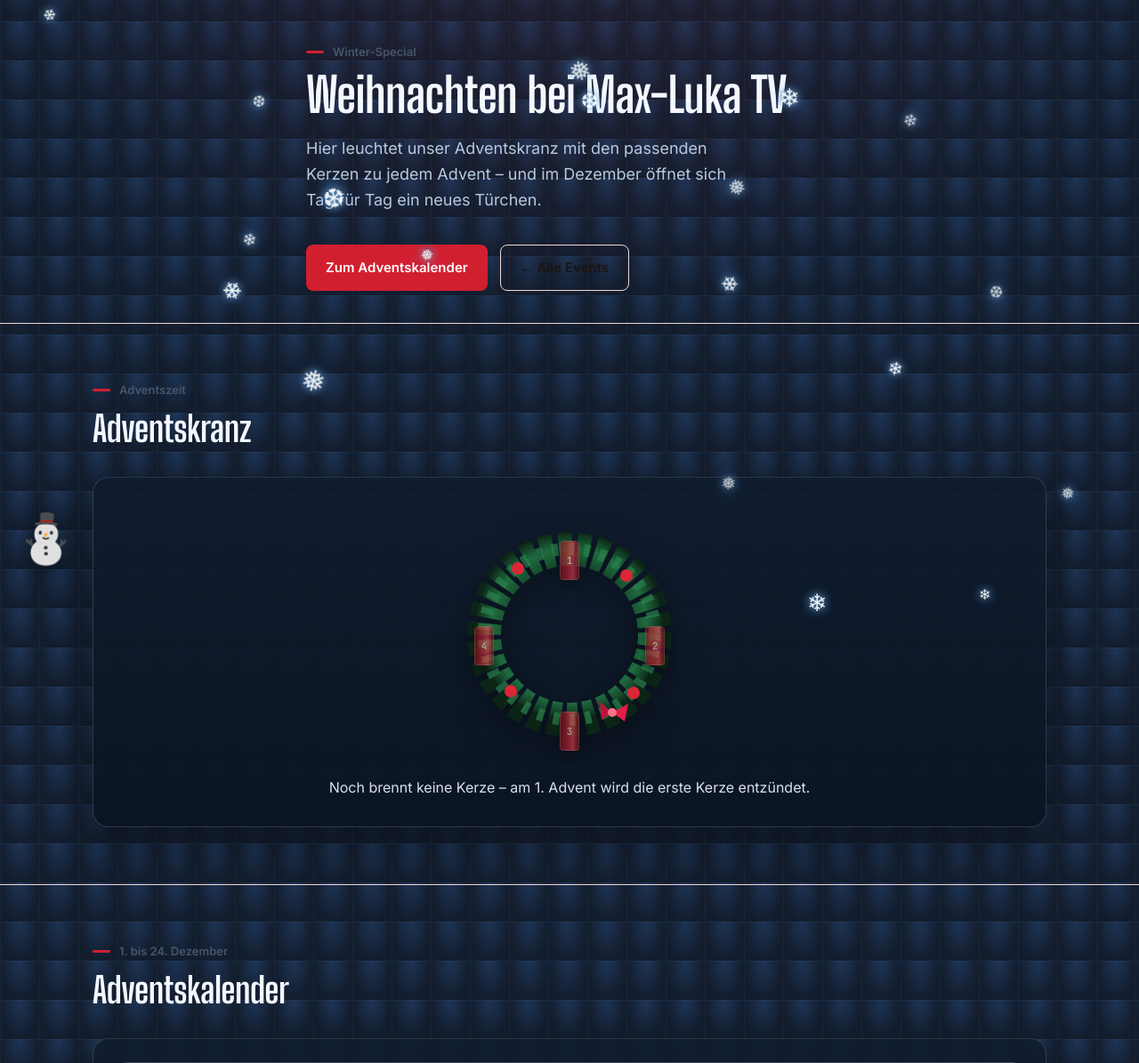
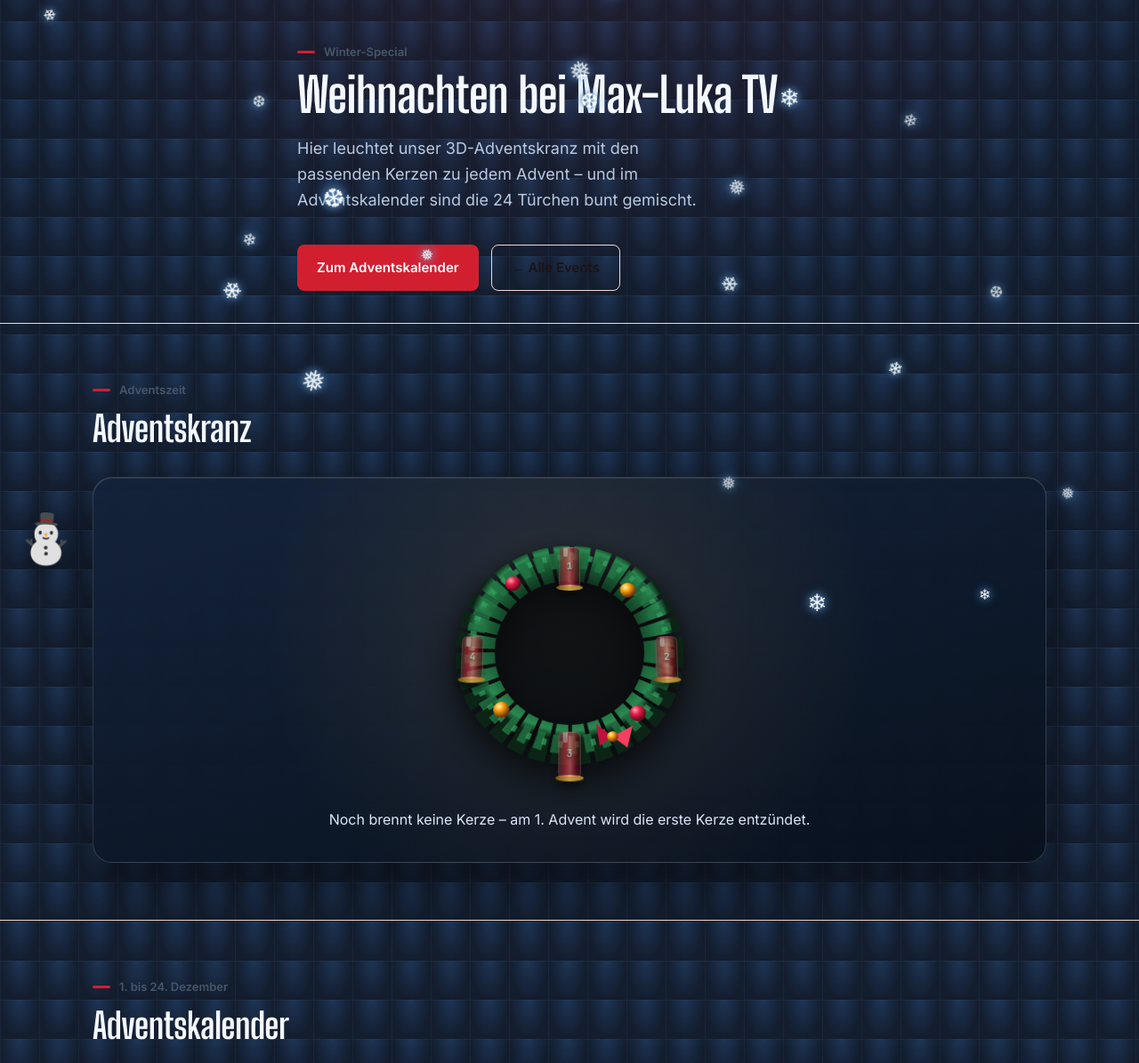
Before and after one commit to maxlukatv/max-luka-tv, a Flask app: page /event/weinachten in a window 1280 px wide. Shown: the part 152-1347 px from the top of the page at 89% size. Run offline with Flask 3, Linux system fonts and the light colour scheme; data that the repository does not hold is empty; some libraries are stand-ins or nearby versions.

Commit message:
Add files via upload

```diff
--- a/templates/event_weinachten.html
+++ b/templates/event_weinachten.html
@@ -28,16 +28,22 @@
     }
 
     .xmas-lead {
-      max-width: 640px;
+      max-width: 660px;
     }
 
-    /* ---------- Adventskranz ---------- */
+    /* ---------- 3D Adventskranz ---------- */
     .wreath-card {
-      background: linear-gradient(180deg, rgba(16, 28, 46, 0.92), rgba(11, 20, 34, 0.96));
-      border: 1px solid rgba(255, 255, 255, 0.14);
-      border-radius: 18px;
-      padding: 36px 24px 30px;
-      box-shadow: 0 18px 42px rgba(0, 0, 0, 0.35);
+      position: relative;
+      overflow: hidden;
+      background:
+        radial-gradient(circle at 50% 38%, rgba(255, 196, 82, 0.11), transparent 58%),
+        linear-gradient(165deg, rgba(20, 35, 58, 0.94), rgba(9, 17, 30, 0.98));
+      border: 1px solid rgba(255, 255, 255, 0.15);
+      border-radius: 22px;
+      padding: 40px 24px 34px;
+      box-shadow:
+        0 24px 50px rgba(0, 0, 0, 0.45),
+        inset 0 1px 0 rgba(255, 255, 255, 0.12);
       display: flex;
       flex-direction: column;
       align-items: center;
@@ -46,12 +52,21 @@
 
     .wreath-stage {
       position: relative;
-      width: 280px;
-      height: 280px;
+      width: 310px;
+      height: 310px;
       display: flex;
       align-items: center;
       justify-content: center;
-      margin-bottom: 20px;
+      margin-bottom: 22px;
+      perspective: 900px;
+    }
+
+    .wreath-3d-group {
+      position: relative;
+      width: 100%;
+      height: 100%;
+      transform-style: preserve-3d;
+      transform: rotateX(16deg);
     }
 
     .wreath-svg {
@@ -59,32 +74,35 @@
       inset: 0;
       width: 100%;
       height: 100%;
-      filter: drop-shadow(0 10px 18px rgba(0, 0, 0, 0.45));
+      filter:
+        drop-shadow(0 16px 22px rgba(0, 0, 0, 0.6))
+        drop-shadow(0 4px 8px rgba(0, 0, 0, 0.45));
     }
 
     .wreath-candles-ring {
       position: relative;
-      z-index: 2;
+      z-index: 3;
       width: 100%;
       height: 100%;
+      transform-style: preserve-3d;
     }
 
     .wreath-candle {
       position: absolute;
-      transform: translate(-50%, -50%);
+      transform: translate(-50%, -50%) translateZ(16px);
       display: flex;
       flex-direction: column;
       align-items: center;
     }
 
-    /* 4 Kerzen rund um den Kranz: 1 = oben, 2 = rechts, 3 = unten, 4 = links */
-    .wreath-candle--1 { top: 44px;  left: 140px; }
-    .wreath-candle--2 { top: 140px; left: 236px; }
-    .wreath-candle--3 { top: 236px; left: 140px; }
-    .wreath-candle--4 { top: 140px; left: 44px;  }
+    /* 4 Kerzen rund um den Kranz */
+    .wreath-candle--1 { top: 48px;  left: 155px; }
+    .wreath-candle--2 { top: 155px; left: 262px; }
+    .wreath-candle--3 { top: 262px; left: 155px; }
+    .wreath-candle--4 { top: 155px; left: 48px;  }
 
     .flame-slot {
-      height: 24px;
+      height: 26px;
       display: flex;
       align-items: flex-end;
       justify-content: center;
@@ -93,178 +111,227 @@
 
     .flame {
       position: relative;
-      width: 12px;
-      height: 20px;
-      border-radius: 50% 50% 35% 35% / 65% 65% 35% 35%;
-      background: radial-gradient(circle at 50% 72%, #ffffff 10%, #ffe066 42%, #ff8c00 76%, #e62e00 100%);
+      width: 13px;
+      height: 22px;
+      border-radius: 50% 50% 35% 35% / 68% 68% 32% 32%;
+      background: radial-gradient(circle at 50% 74%, #ffffff 8%, #fff099 38%, #ff9900 72%, #e62e00 100%);
       box-shadow:
-        0 0 10px 3px rgba(255, 195, 65, 0.85),
-        0 0 24px 8px rgba(255, 110, 15, 0.45);
+        0 0 12px 3px rgba(255, 200, 70, 0.9),
+        0 0 28px 10px rgba(255, 115, 15, 0.48);
       transform-origin: 50% 90%;
-      animation: flame-dance 1.15s ease-in-out infinite alternate;
+      animation: flame-dance 1.1s ease-in-out infinite alternate;
     }
 
-    .flame::after {
+    .flame::before {
       content: "";
       position: absolute;
-      inset: -14px;
+      inset: -18px;
       border-radius: 50%;
-      background: radial-gradient(circle, rgba(255, 185, 50, 0.28) 0%, transparent 70%);
+      background: radial-gradient(circle, rgba(255, 190, 55, 0.25) 0%, transparent 72%);
       pointer-events: none;
     }
 
     @keyframes flame-dance {
-      0%   { transform: scale(0.92, 0.96) rotate(-3deg); }
-      50%  { transform: scale(1.04, 1.05) rotate(2deg); }
-      100% { transform: scale(0.97, 1.08) rotate(-1.5deg); }
+      0%   { transform: scale(0.92, 0.95) rotate(-3.5deg); }
+      50%  { transform: scale(1.05, 1.06) rotate(2.5deg); }
+      100% { transform: scale(0.96, 1.09) rotate(-1.5deg); }
+    }
+
+    .candle-plate {
+      width: 30px;
+      height: 7px;
+      border-radius: 50%;
+      background: linear-gradient(90deg, #7c5815, #f5c85c, #b48322);
+      box-shadow: 0 4px 8px rgba(0, 0, 0, 0.55);
+      margin-top: -2px;
     }
 
     .candle-body {
-      width: 22px;
-      height: 44px;
-      border-radius: 5px 5px 4px 4px;
-      background: linear-gradient(90deg, #8e111d 0%, #dc2638 45%, #f04858 70%, #840e19 100%);
-      border: 1px solid rgba(255, 220, 220, 0.25);
-      box-shadow: 0 5px 12px rgba(0, 0, 0, 0.4);
+      position: relative;
+      width: 24px;
+      height: 48px;
+      border-radius: 6px 6px 4px 4px;
+      background:
+        linear-gradient(90deg,
+          rgba(75, 8, 15, 0.95) 0%,
+          rgba(218, 34, 52, 0.95) 28%,
+          rgba(255, 115, 128, 0.92) 52%,
+          rgba(175, 20, 35, 0.95) 78%,
+          rgba(70, 7, 14, 0.95) 100%);
+      border: 1px solid rgba(255, 235, 235, 0.28);
+      box-shadow:
+        inset -3px 0 6px rgba(0, 0, 0, 0.35),
+        inset 3px 0 6px rgba(255, 255, 255, 0.22),
+        0 8px 16px rgba(0, 0, 0, 0.5);
       display: flex;
       align-items: center;
       justify-content: center;
       font-family: var(--font-mono, monospace);
       font-size: 11px;
       font-weight: 700;
-      color: #fff5f5;
-      opacity: 0.58;
-      transition: opacity 0.25s ease, transform 0.25s ease, box-shadow 0.25s ease;
+      color: #ffffff;
+      text-shadow: 0 1px 3px rgba(0, 0, 0, 0.7);
+      opacity: 0.62;
+      transition: transform 0.25s ease, opacity 0.25s ease, box-shadow 0.25s ease;
+    }
+
+    /* Kleine Wachstropfen oben an der Kerze */
+    .candle-body::before {
+      content: "";
+      position: absolute;
+      top: 0;
+      left: 4px;
+      width: 5px;
+      height: 11px;
+      border-radius: 0 0 5px 5px;
+      background: rgba(255, 225, 228, 0.65);
     }
 
     .wreath-candle--lit .candle-body {
       opacity: 1;
       transform: translateY(-2px);
       box-shadow:
-        0 0 14px rgba(255, 165, 40, 0.45),
-        0 6px 14px rgba(0, 0, 0, 0.45);
+        inset -3px 0 6px rgba(0, 0, 0, 0.25),
+        inset 3px 0 6px rgba(255, 255, 255, 0.3),
+        0 0 18px rgba(255, 175, 45, 0.5),
+        0 10px 18px rgba(0, 0, 0, 0.55);
     }
 
     .wreath-caption {
       margin: 0;
       font-size: 16px;
-      color: #d6e0f0;
+      color: #dce6f7;
     }
 
     .wreath-caption strong {
-      color: #ffffff;
+      color: #ffd166;
     }
 
-    /* ---------- Adventskalender ---------- */
+    /* ---------- Moderner Adventskalender (durcheinander) ---------- */
     .advent-panel {
-      background: linear-gradient(180deg, rgba(16, 28, 46, 0.9), rgba(11, 20, 34, 0.95));
+      background: linear-gradient(165deg, rgba(18, 31, 52, 0.92), rgba(9, 17, 30, 0.96));
       border: 1px solid rgba(255, 255, 255, 0.14);
-      border-radius: 18px;
-      padding: 26px;
-      box-shadow: 0 18px 42px rgba(0, 0, 0, 0.32);
+      border-radius: 22px;
+      padding: 28px;
+      box-shadow:
+        0 22px 48px rgba(0, 0, 0, 0.4),
+        inset 0 1px 0 rgba(255, 255, 255, 0.1);
     }
 
     .advent-info-banner {
       background: rgba(255, 255, 255, 0.06);
+      backdrop-filter: blur(8px);
       border: 1px solid rgba(255, 255, 255, 0.14);
-      border-radius: 12px;
+      border-radius: 14px;
       padding: 14px 18px;
       margin-bottom: 24px;
-      color: #e6eefc;
+      color: #e8f0fc;
       font-size: 15px;
     }
 
     .advent-grid {
       display: grid;
       grid-template-columns: repeat(6, minmax(0, 1fr));
-      gap: 14px;
+      gap: 15px;
     }
 
-    @media (max-width: 900px) {
+    @media (max-width: 960px) {
       .advent-grid {
         grid-template-columns: repeat(4, minmax(0, 1fr));
       }
     }
 
-    @media (max-width: 560px) {
+    @media (max-width: 580px) {
       .advent-grid {
         grid-template-columns: repeat(3, minmax(0, 1fr));
-        gap: 10px;
+        gap: 11px;
       }
     }
 
     .door-tile {
       position: relative;
-      min-height: 104px;
+      min-height: 110px;
       padding: 14px 10px;
-      border-radius: 14px;
+      border-radius: 16px;
       border: 1px solid rgba(255, 255, 255, 0.16);
-      background: linear-gradient(145deg, #243b5e 0%, #172740 100%);
+      background: linear-gradient(155deg, rgba(40, 66, 105, 0.88), rgba(20, 34, 56, 0.95));
       color: #ffffff;
       font-family: inherit;
       display: flex;
       flex-direction: column;
       align-items: center;
       justify-content: center;
-      gap: 6px;
+      gap: 7px;
       cursor: pointer;
-      transition: transform 0.18s ease, border-color 0.18s ease, box-shadow 0.18s ease, background 0.18s ease;
+      box-shadow:
+        0 8px 18px rgba(0, 0, 0, 0.35),
+        inset 0 1px 0 rgba(255, 255, 255, 0.16);
+      transition: transform 0.2s cubic-bezier(0.22, 1, 0.36, 1), border-color 0.2s ease, box-shadow 0.2s ease;
     }
 
-    /* Festlicher Akzent auf jedem 3. / 4. Türchen */
-    .door-tile:nth-child(4n) {
-      background: linear-gradient(145deg, #7f1d27 0%, #4b1017 100%);
-      border-color: rgba(255, 130, 145, 0.35);
+    /* Leichte moderne Kachelstile im Wechsel */
+    .door-tile:nth-child(3n) {
+      background: linear-gradient(155deg, rgba(135, 32, 46, 0.9), rgba(74, 15, 24, 0.96));
+      border-color: rgba(255, 145, 158, 0.32);
+    }
+
+    .door-tile:nth-child(5n) {
+      border-radius: 22px 12px 20px 12px;
     }
 
     .door-tile--unlocked {
-      border-color: rgba(255, 200, 90, 0.65);
-      box-shadow: 0 6px 18px rgba(0, 0, 0, 0.28);
+      border-color: rgba(255, 209, 102, 0.72);
     }
 
     .door-tile--unlocked:hover {
-      transform: translateY(-4px) scale(1.02);
+      transform: translateY(-5px) scale(1.03);
       border-color: #ffd166;
-      box-shadow: 0 12px 24px rgba(255, 190, 60, 0.22);
+      box-shadow:
+        0 14px 26px rgba(0, 0, 0, 0.45),
+        0 0 18px rgba(255, 209, 102, 0.25);
     }
 
     .door-tile--today {
       border-color: #ffd166;
-      box-shadow: 0 0 0 3px rgba(255, 209, 102, 0.3), 0 10px 22px rgba(0, 0, 0, 0.35);
+      box-shadow:
+        0 0 0 3px rgba(255, 209, 102, 0.32),
+        0 12px 24px rgba(0, 0, 0, 0.42);
     }
 
     .door-tile--opened {
-      background: linear-gradient(145deg, #1d4638 0%, #122c23 100%);
-      border-color: rgba(110, 231, 183, 0.55);
+      background: linear-gradient(155deg, rgba(28, 78, 60, 0.92), rgba(15, 44, 34, 0.96));
+      border-color: rgba(110, 231, 183, 0.6);
     }
 
     .door-tile--locked {
-      opacity: 0.52;
+      opacity: 0.58;
       cursor: not-allowed;
-      background: linear-gradient(145deg, #162133 0%, #0f1724 100%);
+      background: linear-gradient(155deg, rgba(24, 36, 56, 0.75), rgba(13, 21, 35, 0.88));
+      box-shadow: 0 5px 12px rgba(0, 0, 0, 0.25);
     }
 
     .door-num {
       font-family: var(--font-display, sans-serif);
-      font-size: 34px;
+      font-size: 36px;
       font-weight: 800;
       line-height: 1;
       letter-spacing: 0.02em;
+      text-shadow: 0 2px 6px rgba(0, 0, 0, 0.45);
     }
 
     .door-sub {
       font-family: var(--font-mono, monospace);
       font-size: 11px;
       letter-spacing: 0.04em;
-      color: #dbe7fa;
+      color: #e2ecfc;
     }
 
     .door-opened-badge {
       display: none;
-      padding: 2px 7px;
+      padding: 2px 8px;
       border-radius: 999px;
-      background: rgba(16, 185, 129, 0.22);
-      border: 1px solid rgba(110, 231, 183, 0.5);
+      background: rgba(16, 185, 129, 0.24);
+      border: 1px solid rgba(110, 231, 183, 0.55);
       color: #a7f3d0;
       font-size: 10px;
       font-weight: 700;
@@ -276,11 +343,11 @@
 
     .door-modal-card {
       margin-top: 24px;
-      background: rgba(10, 18, 30, 0.96);
-      border: 1.5px solid rgba(255, 209, 102, 0.7);
-      border-radius: 16px;
+      background: rgba(9, 17, 30, 0.96);
+      border: 1.5px solid rgba(255, 209, 102, 0.75);
+      border-radius: 18px;
       padding: 22px 24px;
-      box-shadow: 0 14px 32px rgba(0, 0, 0, 0.45);
+      box-shadow: 0 16px 36px rgba(0, 0, 0, 0.5);
     }
 
     .door-modal-top {
@@ -293,7 +360,7 @@
 
     .door-close-btn {
       background: rgba(255, 255, 255, 0.08);
-      border: 1px solid rgba(255, 255, 255, 0.2);
+      border: 1px solid rgba(255, 255, 255, 0.22);
       color: #ffffff;
       border-radius: 8px;
       padding: 6px 12px;
@@ -348,8 +415,8 @@
         <p class="eyebrow">Winter-Special</p>
         <h1 class="hero-title" style="font-size: clamp(32px, 5vw, 54px);">Weihnachten bei {{ channel.name }}</h1>
         <p class="hero-tagline">
-          Hier leuchtet unser Adventskranz mit den passenden Kerzen zu jedem Advent – und im Dezember
-          öffnet sich Tag für Tag ein neues Türchen.
+          Hier leuchtet unser 3D-Adventskranz mit den passenden Kerzen zu jedem Advent – und im Adventskalender
+          sind die 24 Türchen bunt gemischt.
         </p>
         <div class="hero-cta">
           <a href="#adventskalender" class="btn btn-primary">Zum Adventskalender</a>
@@ -358,7 +425,7 @@
       </div>
     </section>
 
-    <!-- ============ ADVENTSKRANZ ============ -->
+    <!-- ============ 3D ADVENTSKRANZ ============ -->
     <section class="section" id="adventskranz">
       <div class="wrap">
         <p class="eyebrow">Adventszeit</p>
@@ -366,27 +433,47 @@
 
         <div class="wreath-card">
           <div class="wreath-stage" aria-label="{{ xmas.lit_candles }} von 4 Kerzen brennen">
-            <!-- Tannengrün-Kranz als SVG -->
-            <svg class="wreath-svg" viewBox="0 0 280 280" aria-hidden="true">
+            <div class="wreath-3d-group">
+              <svg class="wreath-svg" viewBox="0 0 310 310" aria-hidden="true">
                 <defs>
-                <radialGradient id="pineGrad" cx="50%" cy="45%" r="55%">
-                  <stop offset="62%" stop-color="#144529" />
-                  <stop offset="82%" stop-color="#1f6b3e" />
-                  <stop offset="96%" stop-color="#113821" />
+                  <radialGradient id="pineDeep" cx="50%" cy="42%" r="55%">
+                    <stop offset="56%" stop-color="#0d2e1b" />
+                    <stop offset="76%" stop-color="#195c34" />
+                    <stop offset="92%" stop-color="#2b8a51" />
                     <stop offset="100%" stop-color="#0b2415" />
                   </radialGradient>
+                  <radialGradient id="goldBauble" cx="35%" cy="30%" r="65%">
+                    <stop offset="0%" stop-color="#fff3b0" />
+                    <stop offset="45%" stop-color="#f59e0b" />
+                    <stop offset="100%" stop-color="#78350f" />
+                  </radialGradient>
+                  <radialGradient id="redBauble" cx="35%" cy="30%" r="65%">
+                    <stop offset="0%" stop-color="#fda4af" />
+                    <stop offset="45%" stop-color="#e11d48" />
+                    <stop offset="100%" stop-color="#68091c" />
+                  </radialGradient>
                 </defs>
-              <circle cx="140" cy="140" r="96" fill="none" stroke="url(#pineGrad)" stroke-width="38" stroke-dasharray="14 6" />
-              <circle cx="140" cy="140" r="96" fill="none" stroke="#2a824d" stroke-width="14" stroke-dasharray="7 11" opacity="0.7" />
-              <!-- Kleine rote Weihnachtskugeln am Kranz -->
-              <circle cx="82"  cy="66"  r="7" fill="#dc2638" />
-              <circle cx="204" cy="74"  r="7" fill="#dc2638" />
-              <circle cx="212" cy="206" r="7" fill="#dc2638" />
-              <circle cx="74"  cy="204" r="7" fill="#dc2638" />
-              <!-- Rote Schleife unten rechts -->
-              <path d="M188 228 L206 218 L202 238 Z" fill="#e11d48" />
-              <path d="M188 228 L174 216 L176 236 Z" fill="#be123c" />
-              <circle cx="188" cy="228" r="5" fill="#fb7185" />
+
+                <!-- Schatten-Unterlage -->
+                <ellipse cx="155" cy="166" rx="112" ry="102" fill="rgba(0,0,0,0.35)" />
+
+                <!-- Grund-Tannenkranz -->
+                <circle cx="155" cy="155" r="106" fill="none" stroke="url(#pineDeep)" stroke-width="44" stroke-dasharray="16 5" />
+                <!-- Obere Tannenzweig-Schicht für Tiefe -->
+                <circle cx="155" cy="153" r="108" fill="none" stroke="#227343" stroke-width="20" stroke-dasharray="9 9" opacity="0.82" />
+                <!-- Heller Spitzen-Akzent -->
+                <circle cx="155" cy="151" r="110" fill="none" stroke="#36a362" stroke-width="7" stroke-dasharray="5 13" opacity="0.7" />
+
+                <!-- Deko-Kugeln in 3D-Optik -->
+                <circle cx="90"  cy="74"  r="9" fill="url(#redBauble)" />
+                <circle cx="222" cy="82"  r="9" fill="url(#goldBauble)" />
+                <circle cx="230" cy="226" r="9" fill="url(#redBauble)" />
+                <circle cx="80"  cy="222" r="9" fill="url(#goldBauble)" />
+
+                <!-- Schleife -->
+                <path d="M202 252 L224 240 L218 264 Z" fill="#f43f5e" />
+                <path d="M202 252 L184 238 L188 262 Z" fill="#be123c" />
+                <circle cx="202" cy="252" r="6" fill="url(#goldBauble)" />
               </svg>
 
               <div class="wreath-candles-ring">
@@ -397,8 +484,10 @@
                     {% if is_lit %}<span class="flame" aria-hidden="true"></span>{% endif %}
                   </div>
                   <div class="candle-body">{{ i }}</div>
+                  <div class="candle-plate" aria-hidden="true"></div>
                 </div>
                 {% endfor %}
+              </div>
             </div>
           </div>
 
@@ -424,7 +513,7 @@
         <div class="advent-panel">
           {% if xmas.unlocked_door == 0 %}
           <div class="advent-info-banner">
-            Der Adventskalender startet am <strong>1. Dezember</strong>. Zukünftige Türchen bleiben gesperrt – ab dem 1. Dezember öffnet sich jeden Tag ein neues Türchen, und alle bisherigen bleiben offen.
+            Der Adventskalender startet am <strong>1. Dezember</strong>. Die Türchen sind gemischt angeordnet – ab dem 1. Dezember öffnet sich jeden Tag ein neues Türchen, und alle bisherigen bleiben offen.
           </div>
           {% else %}
           <div class="advent-info-banner">
```
Lines whose indentation alone changed are shown as unchanged.
